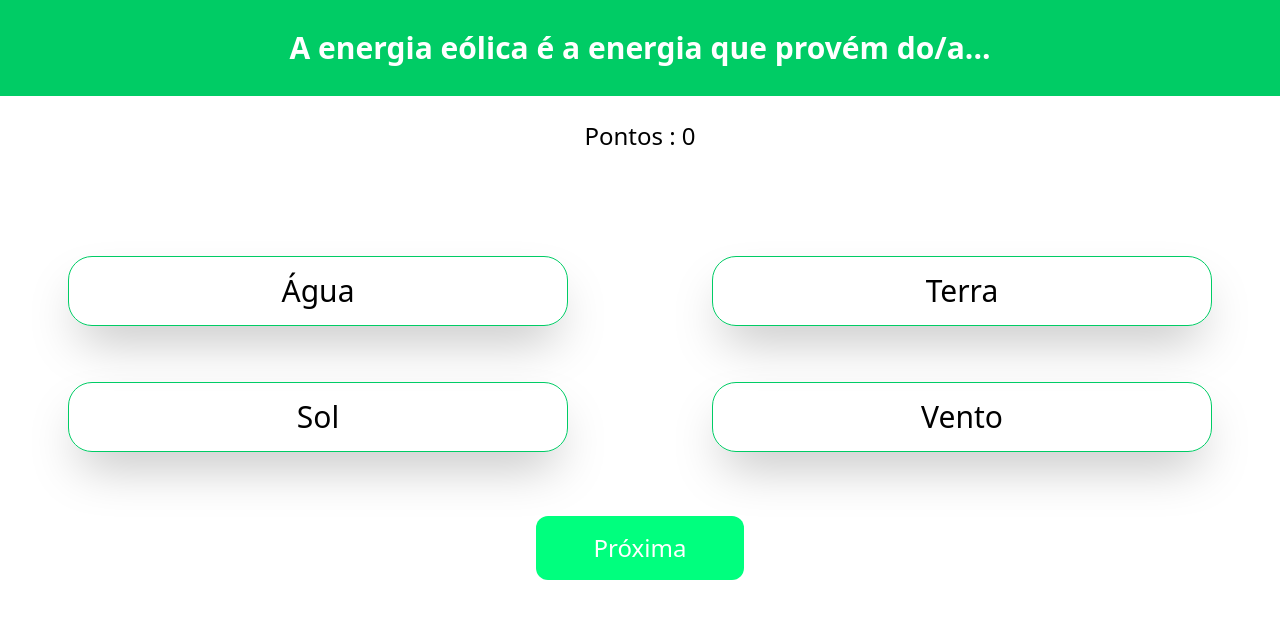
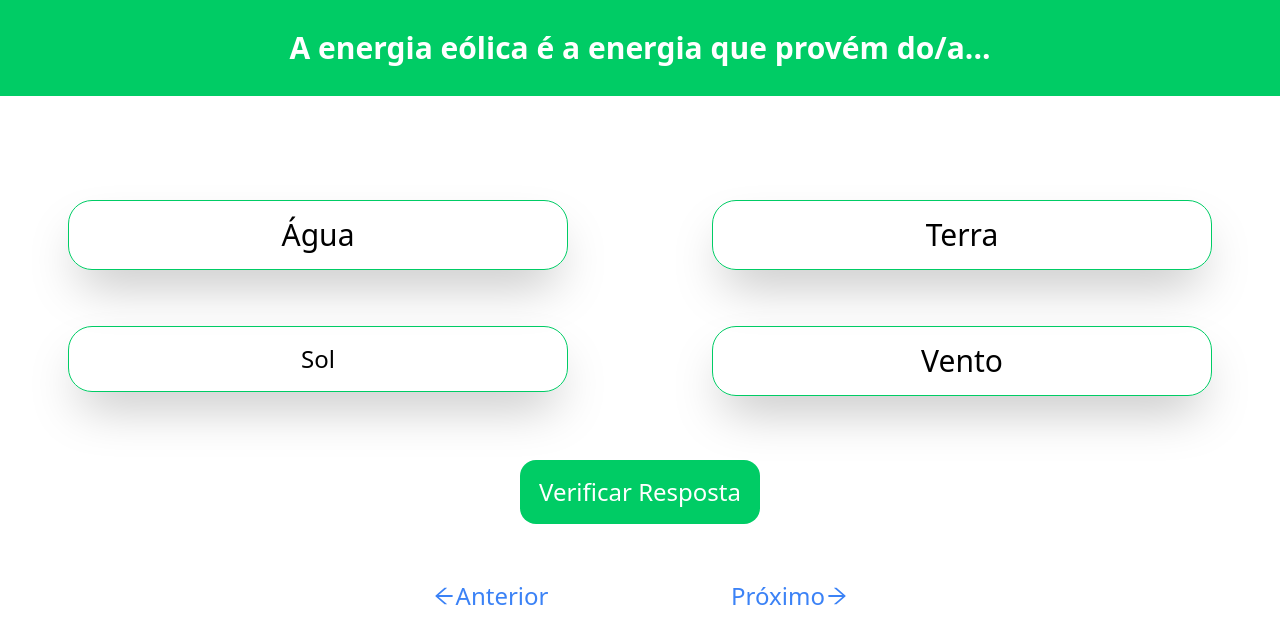
Before and after one commit to RobertoAthos/Quiz-APP, a Next.js app: page /Quiz in a window 1280 px wide. Shown: the top 644 px of the page. Built offline with nearby package versions, Linux system fonts and the light colour scheme.

Commit message:
changes on check answers system and added next/back button

```diff
--- a/Components/ModalCorrectAnswer.tsx
+++ b/Components/ModalCorrectAnswer.tsx
@@ -1,10 +1,16 @@
-import React from 'react'
+import React,{useState} from 'react'
 import Image from 'next/image'
 import img from '../Assets/thumbsup.png'
 
 export default function ModalCorrectAnswer() {
+
+    const[close,setClose] = useState(false)
+
+    const closeBtn = ()=> setClose(!close)
+
   return (
     <div className='bg-[#4CFFA5] w-[500px] h-[400px] rounded-3xl text-center shadow-2xl flex flex-col justify-center items-center'>
+      <button onClick={closeBtn}>fechar</button>
         <h3 className='text-3xl text-white font-bold mt-6'>Parabéns !! <br/> Resposta Correta</h3>
         <picture>
             <Image
--- a/package.json
+++ b/package.json
@@ -20,6 +20,7 @@
     "react": "18.2.0",
     "react-dom": "18.2.0",
     "react-icons": "^4.6.0",
+    "react-toastify": "^9.1.1",
     "style-loader": "^3.3.1",
     "typescript": "4.8.4",
     "url-loader": "^4.1.1"
--- a/pages/Quiz.tsx
+++ b/pages/Quiz.tsx
@@ -1,84 +1,140 @@
 import React, { useState } from "react";
 import { Questions } from "../Helper/Questions";
+import Image from "next/image";
+import img from "../Assets/thumbsup.png";
 import ModalCorrectAnswer from "../Components/ModalCorrectAnswer";
+import { toast, ToastContainer } from "react-toastify";
+import "react-toastify/dist/ReactToastify.css";
+import { AiOutlineArrowRight, AiOutlineArrowLeft } from "react-icons/ai";
 
 export default function Quiz() {
   const [currentQuestion, setCurrentQuestion] = useState(0);
   const [optionChosen, setOptionChosen] = useState("");
-  const [score, setScore] = useState(0);
 
   const chooseOption = (option: string) => {
     setOptionChosen(option);
   };
 
+  const checkAnswer = () => {
+    if (Questions[currentQuestion].asnwer == optionChosen) {
+      toast.success("CERTA RESPOSTA !", {
+        position: "bottom-right",
+        autoClose: 5000,
+        hideProgressBar: false,
+        closeOnClick: true,
+        pauseOnHover: true,
+        draggable: true,
+        progress: undefined,
+        theme: "light",
+      });
+    } else {
+      toast.error("REPOSTA INCORRETA !", {
+        position: "bottom-right",
+        autoClose: 5000,
+        hideProgressBar: false,
+        closeOnClick: true,
+        pauseOnHover: true,
+        draggable: true,
+        progress: undefined,
+        theme: "light",
+      });
+    }
+  };
+
   const nextQuestion = () => {
-    if (Questions[currentQuestion].asnwer == optionChosen) {
-      setScore(score + 1);
-      <ModalCorrectAnswer/>
-    }
     setCurrentQuestion(currentQuestion + 1);
+  };
+
+  const lastQuestion = () => {
+    setCurrentQuestion(currentQuestion - 1);
   };
 
   return (
     <section className="w-full max-w-screen-2xl m-auto">
+      {/* <div className=" w-full h-screen absolute flex justify-center items-center">
+        <ModalCorrectAnswer/>
+      </div> */}
       <div>
         <header className="w-full h-24 flex justify-center items-center bg-[#00CC65] text-white font-semibold ">
           <h2 className="text-3xl">{Questions[currentQuestion].question}</h2>
         </header>
-        <div className="w-full flex justify-center mt-6">
-          <span className="text-2xl">Pontos : {score}</span>
-        </div>
         <div className="w-full grid grid-cols-2 gap-2 justify-items-center content-center mt-20">
-        <div className=''>
+          <div className="">
             <button
               onClick={() => {
                 chooseOption("optionD");
               }}
-              className='w-[500px] p-4 text-3xl border border-[#00CC65] rounded-3xl text-center shadow-2xl m-6 hover:bg-[#00CC65] hover:text-white'
+              className="w-[500px] p-4 text-3xl border border-[#00CC65] rounded-3xl text-center shadow-2xl m-6 hover:bg-[#00CC65] hover:text-white"
             >
               {Questions[currentQuestion].optionA}
             </button>
           </div>
-          <div >
+          <div>
             <button
               onClick={() => {
-                chooseOption("optionD hover:bg-[#00CC65]")
+                chooseOption("optionD hover:bg-[#00CC65]");
               }}
-              className='w-[500px] p-4 text-3xl border border-[#00CC65] rounded-3xl text-center shadow-2xl m-6 hover:bg-[#00CC65] hover:text-white'
+              className="w-[500px] p-4 text-3xl border border-[#00CC65] rounded-3xl text-center shadow-2xl m-6 hover:bg-[#00CC65] hover:text-white"
             >
               {Questions[currentQuestion].optionB}
             </button>
           </div>
-          <div >
+          <div>
             <button
               onClick={() => {
                 chooseOption("optionD");
               }}
-              className='w-[500px] p-4 text-3xl border border-[#00CC65] rounded-3xl text-center shadow-2xl m-6 hover:bg-[#00CC65] hover:text-white'
+              className="w-[500px] p-4 text-2xl border border-[#00CC65] rounded-3xl text-center shadow-2xl m-6 hover:bg-[#00CC65] hover:text-white"
             >
               {Questions[currentQuestion].optionC}
             </button>
           </div>
-          <div >
+          <div>
             <button
               onClick={() => {
                 chooseOption("optionD");
               }}
-              className='w-[500px] p-4 text-3xl border border-[#00CC65] rounded-3xl text-center shadow-2xl m-6 hover:bg-[#00CC65] hover:text-white'
+              className="w-[500px] p-4 text-3xl border border-[#00CC65] rounded-3xl text-center shadow-2xl m-6 hover:bg-[#00CC65] hover:text-white"
             >
               {Questions[currentQuestion].optionD}
             </button>
           </div>
         </div>
+        <div className="w-full flex justify-center mt-10">
+          <button
+            onClick={checkAnswer}
+            className="bg-[#00CC65] p-4 text-white w-60 rounded-2xl text-2xl hover:bg-[#008b46]"
+          >
+            Verificar Resposta
+          </button>
+        </div>
+        <div className="w-full max-w-[600px] m-auto flex justify-around mt-10">
+          {currentQuestion == Questions.length - 1 ? (
+            <button className="p-4 bg-blue-500 text-white text-2xl rounded-xl w-52 hover:bg-blue-700">
+              Finalizar
+            </button>
+          ) : (
+            <>
+              <button
+                onClick={lastQuestion}
+                className="p-4 text-blue-500 flex flex-row-reverse justify-center items-center  text-2xl rounded-xl w-64"
+              >
+                Anterior
+                <AiOutlineArrowLeft />
+              </button>
 
-       <div className="w-full flex justify-center mt-10">
-       {currentQuestion == Questions.length - 1 ? (
-          <button className='p-4 bg-[#00FF7E] text-white text-2xl rounded-xl w-52 hover:bg-[#00CC65]'>Finalizar</button>
-        ) : (
-            <button onClick={nextQuestion} className='p-4 bg-[#00FF7E] text-white text-2xl rounded-xl w-52 hover:bg-[#00CC65]'>Próxima</button>
-        )}
-       </div>
+              <button
+                onClick={nextQuestion}
+                className="p-4 text-blue-500 flex justify-center items-center  text-2xl rounded-xl w-64"
+              >
+                Próximo
+                <AiOutlineArrowRight />
+              </button>
+            </>
+          )}
+        </div>
       </div>
+      <ToastContainer />
     </section>
   );
 }
--- a/pages/index.tsx
+++ b/pages/index.tsx
@@ -1,12 +1,12 @@
 import React from "react";
 import Image from "next/image";
-import windImg from "../Assets/img1.jpg";
+import windImg from "../Assets/img2.jpg";
 import Link from "next/link";
 
 export default function Home() {
   return (
     <section>
-      <Image src={windImg} alt="wind power background" />
+      <Image src={windImg} alt='wind power background'/>
 
       <div className="w-full h-screen  absolute top-0 flex justify-center items-center ">
         <div className="text-center text-white bg-white w-[600px] h-96 rounded-3xl">
```
Also changed, not shown: Assets/img2.jpg (added), 1 other file (tests, documents, lock files or other folders).
